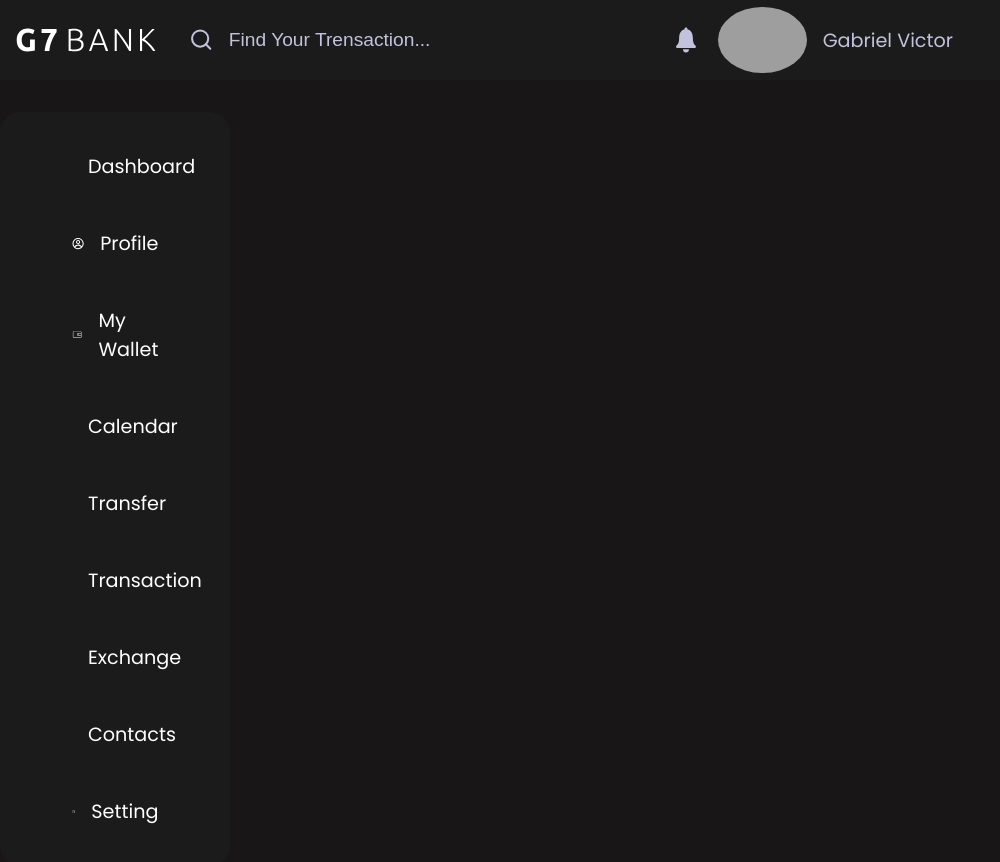
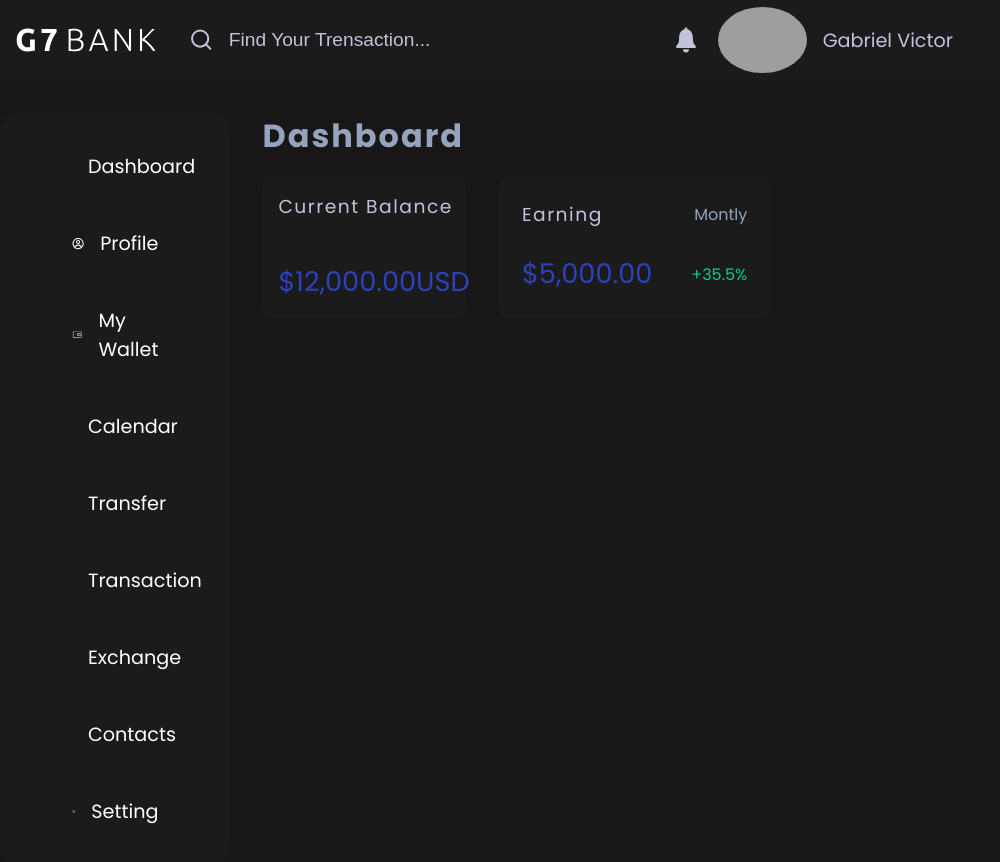
Before and after one commit to Gabriel-Vict0r/g7bank-dashboard, a React (Vite) app: page /dashboard in a window 1280 px wide. Shown: the top 862 px of the page, without its empty margins (0-1000 px from the left). Before the commit the page ends 800 px from the top, so only its background shows below. Built offline with nearby package versions, Linux system fonts and the light colour scheme; grey boxes are pictures that could not be loaded.

Commit message:
feat, style
Creation of Current Balance Card and Earning Card

```diff
--- a/src/Global/Theme.jsx
+++ b/src/Global/Theme.jsx
@@ -12,6 +12,7 @@ export const theme = {
     weakGray: "#808080",
   },
   length: {
+    values: '1.7rem',
     headingPrimary: "2.25rem",
     headingSecondory: "1.563rem",
     bodyText: "1rem",
--- a/src/components/pages/Dashboard/Dashboard.jsx
+++ b/src/components/pages/Dashboard/Dashboard.jsx
@@ -1,5 +1,18 @@
 import React from "react";
-import {} from "./Dashboard.style";
+import {
+  Tittle,
+  Content,
+  Main,
+  CardBalance,
+  SubTitle,
+  WrapperCard,
+  Balance,
+  Coin,
+  CardEarn,
+  Date,
+  Earn,
+  Percent,
+} from "./Dashboard.style";
 import {
   Header,
   SearchBar,
@@ -39,7 +52,7 @@ const Dashboard = () => {
       route: "/dashboard",
       icon: <MdOutlineDashboard />,
     },
-    { content: "Profile", route: "/profile", icon: <CgProfile />},
+    { content: "Profile", route: "/profile", icon: <CgProfile /> },
     {
       content: "My Wallet",
       submenus: [
@@ -50,7 +63,7 @@ const Dashboard = () => {
     },
     { content: "Calendar", route: "/calendar", icon: <BsCalendar3Range /> },
     { content: "Transfer", route: "/transfer", icon: <BiTransfer /> },
-    { content: "Transaction", route: "/transaction", icon: <BsGraphUpArrow />},
+    { content: "Transaction", route: "/transaction", icon: <BsGraphUpArrow /> },
     {
       content: "Exchange",
       route: "/exchange",
@@ -60,7 +73,7 @@ const Dashboard = () => {
     { content: "Setting", route: "/setting", icon: <RiListSettingsLine /> },
   ];
   return (
-    <>
+    <Main>
       <Header>
         <Logo src={LogoSvg} $Header />
         <ContainerSearch $colorSvg={color}>
@@ -86,11 +99,28 @@ const Dashboard = () => {
           {menuLinks.map((el) => (
             <Element to={el.route}>
               {el.icon}
-              {el.content}</Element>
+              {el.content}
+            </Element>
           ))}
         </List>
       </Menu>
-    </>
+      <Content>
+        <Tittle>Dashboard</Tittle>
+        <WrapperCard>
+          <CardBalance>
+            <SubTitle>Current Balance</SubTitle>
+            <Balance>$12,000.00</Balance>
+            <Coin>USD</Coin>
+          </CardBalance>
+          <CardEarn>
+            <SubTitle>Earning</SubTitle>
+            <Date>Montly</Date>
+            <Earn>$5,000.00</Earn>
+            <Percent>+35.5%</Percent>
+          </CardEarn>
+        </WrapperCard>
+      </Content>
+    </Main>
   );
 };
 
--- a/src/components/pages/Dashboard/Dashboard.style.jsx
+++ b/src/components/pages/Dashboard/Dashboard.style.jsx
@@ -1 +1,73 @@
 import styled from "styled-components";
+
+export const Main = styled.body`
+  display: flex;
+  flex-direction: row;
+  margin-top: 7rem;
+  gap: 2rem;
+  width: 100%;
+`;
+export const Content = styled.main`
+  display: flex;
+  flex-direction: column;
+  width: 100%;
+`;
+export const Tittle = styled.h1`
+  color: ${(prop) => prop.theme.colors.Title};
+  letter-spacing: 2px;
+`;
+export const CardBalance = styled.div`
+  background-color: ${(prop) => prop.theme.colors.blackSecondary};
+  padding: 1rem;
+  width: 40%;
+  border-radius: 0.7rem;
+  display: grid;
+  grid-template-areas:
+    "title title"
+    "balance coin";
+  align-content: space-between;
+`;
+export const CardEarn = styled(CardBalance)`
+  width: 60%;
+  grid-template-areas:
+    "title date"
+    "earning percent";
+  padding: 1.5rem;
+`;
+export const Date = styled.span`
+  color: ${(prop) => prop.theme.colors.Title};
+  justify-self: end;
+  align-self: center;
+`;
+export const Balance = styled.span`
+  color: ${(prop) => prop.theme.colors.primary};
+  font-size: ${(prop) => prop.theme.length.values};
+  grid-area: balance;
+  padding-top: 1.5rem;
+`;
+export const Earn = styled(Balance)`
+  grid-area: earning;
+`;
+export const Percent = styled.span`
+  color: ${(prop) => prop.theme.colors.secondery};
+  grid-area: percent;
+  padding-top: 1.5rem;
+  justify-self: end;
+  align-self: center;
+`;
+export const Coin = styled(Balance)`
+  grid-area: coin;
+  justify-self: end;
+`;
+export const SubTitle = styled.h3`
+  color: ${(prop) => prop.theme.colors.body};
+  grid-area: title;
+  letter-spacing: 1.5px;
+  font-weight: 400;
+`;
+export const WrapperCard = styled.div`
+  margin-top: 1rem;
+  width: 50%;
+  display: flex;
+  gap: 2rem;
+`;
--- a/src/components/pages/Dashboard/Menu.style.jsx
+++ b/src/components/pages/Dashboard/Menu.style.jsx
@@ -4,8 +4,6 @@ import { Link } from "react-router-dom";
 export const Menu = styled.aside`
   background-color: ${(prop) => prop.theme.colors.blackSecondary};
   width: 18%;
-  position: fixed;
-  top: 7rem;
   border-radius: 20px;
 `;
 export const List = styled.ul`
--- a/src/components/pages/Login/Login.jsx
+++ b/src/components/pages/Login/Login.jsx
@@ -20,8 +20,9 @@ import {
   LinkNetwork,
   ButtonSignUP,
   Opening,
+  Faded,
 } from "./Style";
-import { Logo } from '../../../Global/GeneralComponents';
+import { Logo } from "../../../Global/GeneralComponents";
 import imgLogo from "../../../img/logo.svg";
 import Facebook from "../../../img/icons/facebook_icon.svg";
 import Google from "../../../img/icons/google_icon.svg";
@@ -31,17 +32,17 @@ import { Link } from "react-router-dom";
 import { BiUserPin, BiLock } from "react-icons/bi";
 import { useNavigate } from "react-router-dom";
 import { useState, useEffect } from "react";
-
-
+import { Fade } from "react-awesome-reveal";
 
 const Login = () => {
   const navigate = useNavigate();
-  const getForm = () => {
-    // e.preventDefault();
+  const getForm = (e) => {
+    e.preventDefault();
     navigate("/dashboard");
   };
   return (
     <Wrapper>
+      <Faded duration={1500}>
         <SectionSide>
           <Logo src={imgLogo} />
           <Title>Welcome back!</Title>
@@ -53,6 +54,8 @@ const Login = () => {
           </Paragraph>
           <Ilustration src={ilustrationImg} />
         </SectionSide>
+      </Faded>
+
       <Opening direction="right" duration={1500}>
         <SectionTwo>
           <SubTitle>Sign to your Account</SubTitle>
--- a/src/components/pages/Login/SignUp.jsx
+++ b/src/components/pages/Login/SignUp.jsx
@@ -20,6 +20,7 @@ import {
   LinkNetwork,
   ButtonSignUP,
   Opening,
+  Faded,
 } from "./Style";
 import { Logo } from "../../../Global/GeneralComponents";
 
@@ -31,11 +32,16 @@ import ilustrationImg from "../../../img/SignUpArt.svg";
 import { Link } from "react-router-dom";
 import { BiUserPin, BiLock } from "react-icons/bi";
 import { HiOutlineMail } from "react-icons/hi";
+import { useState, useEffect } from "react";
+import { Fade } from "react-awesome-reveal";
 
 const SignUp = () => {
-  function getForm() {}
+  function getForm() {
+
+  }
   return (
     <Wrapper>
+      <Faded duration={1500}>
         <SectionSide>
           <Logo src={imgLogo} />
           <Title>
@@ -43,11 +49,12 @@ const SignUp = () => {
           </Title>
           <Paragraph>
             Welcome to G7Bank, your trusted banking partner. Our sign-up page is
-          designed to make it easy for you to open an account and start managing
-          your finances with ease.
+            designed to make it easy for you to open an account and start
+            managing your finances with ease.
           </Paragraph>
           <Ilustration src={ilustrationImg} $secondary />
         </SectionSide>
+      </Faded>
       <Opening direction="right" duration={1500}>
         <SectionTwo>
           <SubTitle>Create your new Account</SubTitle>
@@ -77,7 +84,7 @@ const SignUp = () => {
               </ContainerCheck>
               <Link to="/forgotPassword">Forgotton Password?</Link>
             </ContainerLabel>
-            <InputSend type="submit" value="Sign in" />
+            <InputSend type="submit" value="Sign up" />
           </FormLogin>
           <Paragraph>Sign in using your network</Paragraph>
           <ContainerNetworks>
--- a/src/components/pages/Login/Style.jsx
+++ b/src/components/pages/Login/Style.jsx
@@ -1,6 +1,6 @@
 import styled from "styled-components";
 import { Link } from "react-router-dom";
-import { Slide } from "react-awesome-reveal";
+import { Slide, Fade} from "react-awesome-reveal";
 export const Ilustration = styled.img`
   width: ${(props) => (props.$secondary ? "70%" : "40%")};
 `;
@@ -35,9 +35,13 @@ export const SectionSide = styled.div`
   justify-content: space-between;
   gap: 2.3rem;
   align-items: center;
-  width: 50%;
+  width: 100%;
   padding: 5px;
   margin-top: 4rem;
+`;
+export const Faded = styled(Fade)`
+  width: 50%;
+  height: 100vh;
 `;
 export const Opening = styled(Slide)`
   width: 50%;
```
Lines whose indentation alone changed are shown as unchanged.
